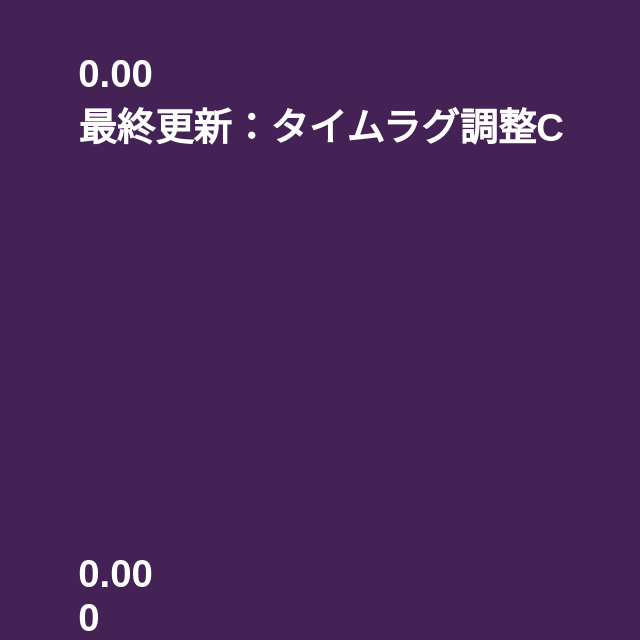
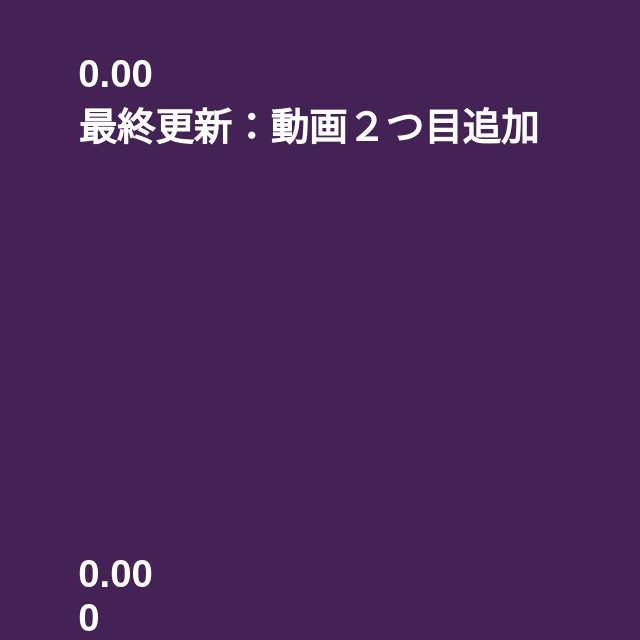
Before and after one commit to Hobby-Bolt-n-Light/Imagination-Realizer, a plain HTML site: page sequence_test.html in a window 1280 px wide. Shown: the part 954-1594 px from the top of the page, without its empty margins (37-677 px from the left). Drawn offline with nearby package versions, Linux system fonts and the light colour scheme.

Commit message:
Update sequence_test.html

```diff
--- a/sequence_test.html
+++ b/sequence_test.html
@@ -125,7 +125,7 @@
         console.log("*** Loading Sequence File 2 ***");
         loadSequence2();
 
-        document.getElementById("indexId").textContent = '最終更新：タイムラグ調整C';
+        document.getElementById("indexId").textContent = '最終更新：動画２つ目追加';
 
         // iframe のセットアップ
         function onYouTubeIframeAPIReady() {
```
